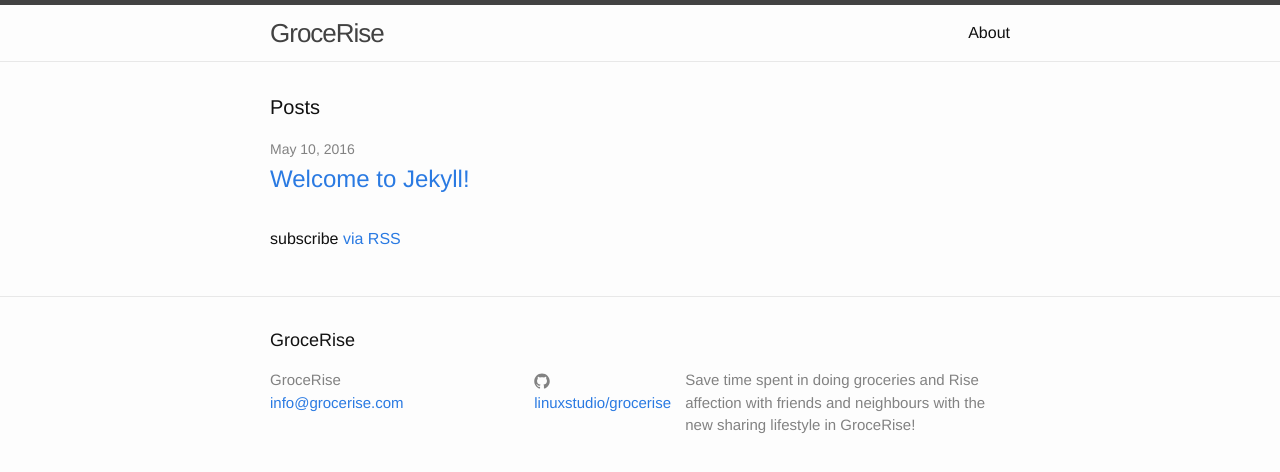
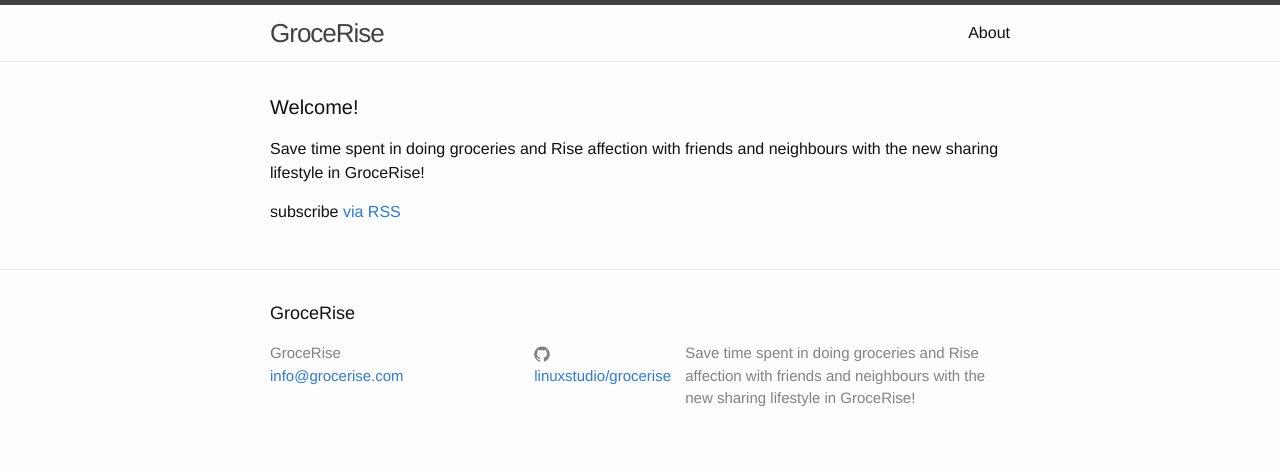
Before and after one commit to linuxstudio/grocerise, a Jekyll site: the page built from index.html, in a window 1280 px wide. Shown: the top 472 px of the page. Built offline with Jekyll 4.4.1, drawn with Linux system fonts in a browser that asks for light colours.

Commit message:
adapted the files to a simple outline

```diff
--- a/index.html
+++ b/index.html
@@ -4,20 +4,11 @@ layout: default
 
 <div class="home">
 
-  <h1 class="page-heading">Posts</h1>
+  <h1 class="page-heading">Welcome!</h1>
 
-  <ul class="post-list">
-    {% for post in site.posts %}
-      <li>
-        <span class="post-meta">{{ post.date | date: "%b %-d, %Y" }}</span>
-
-        <h2>
-          <a class="post-link" href="{{ post.url | prepend: site.baseurl }}">{{ post.title }}</a>
-        </h2>
-      </li>
-    {% endfor %}
-  </ul>
-
+Save time spent in doing groceries and Rise affection with friends and neighbours with the new sharing lifestyle in GroceRise!
+  <p>
+  </hr >
   <p class="rss-subscribe">subscribe <a href="{{ "/feed.xml" | prepend: site.baseurl }}">via RSS</a></p>
 
 </div>
```
Also changed, not shown: _posts/2016-05-10-grocerise.markdown (renamed from _posts/2016-05-10-welcome-to-jekyll.markdown, +4 -3 lines), 1 other file.
